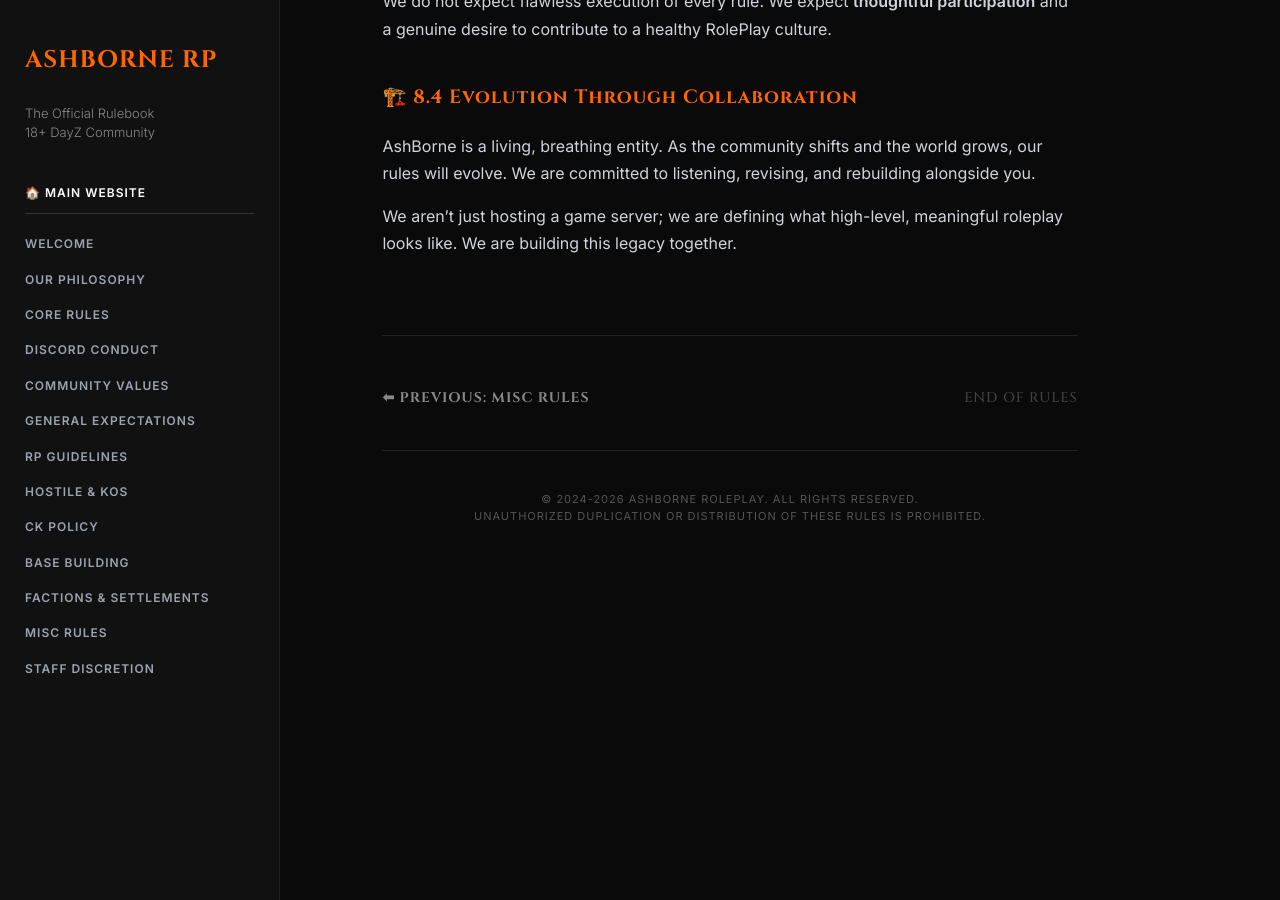
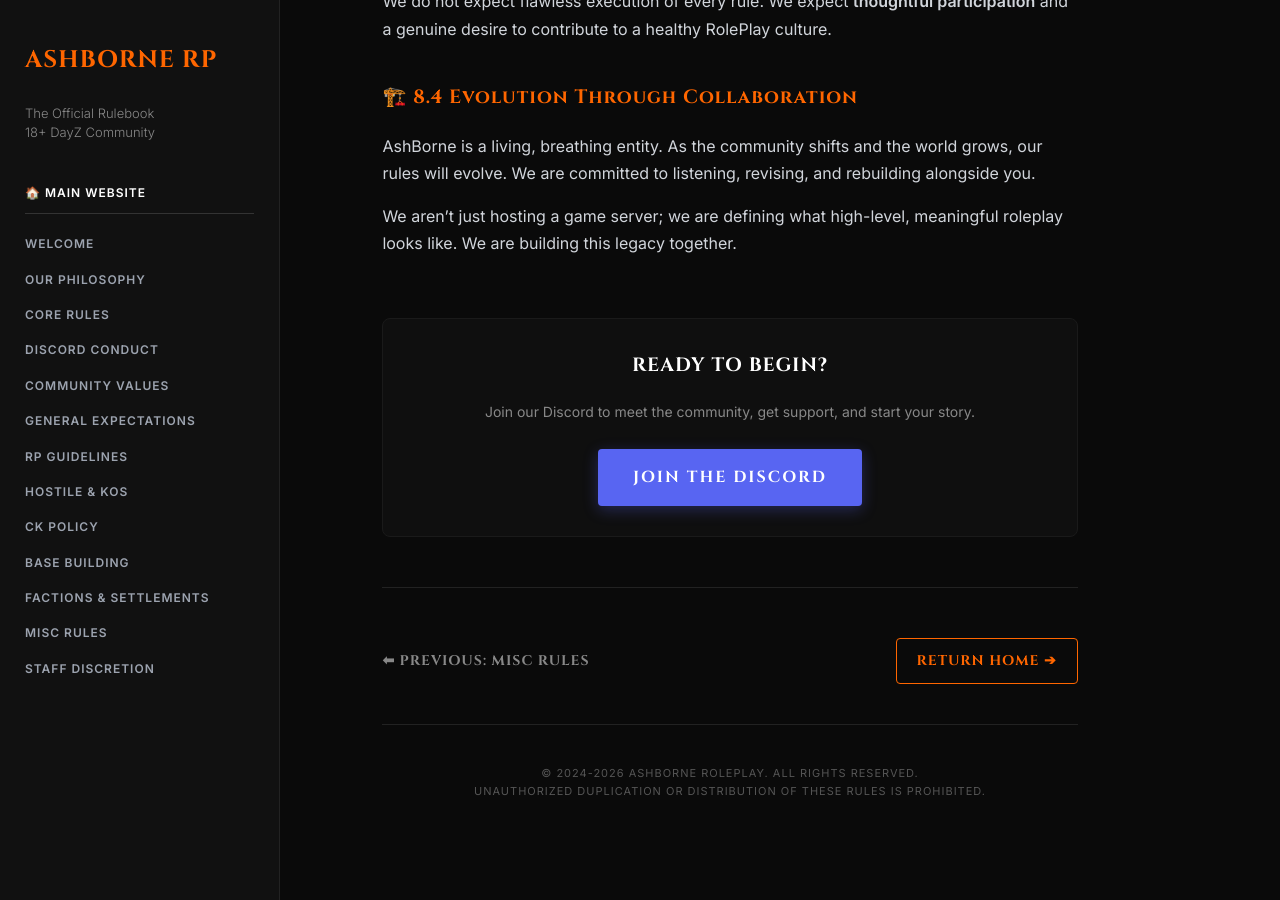
Before and after one commit to AshBorneRP/AshBorne-Rules, a Jekyll site: the page built from staff-discretion.md, in a window 1280 px wide and 900 px high, scrolled down 1365 px. Built offline with Jekyll 4.4.1, drawn with Linux system fonts in a browser that asks for light colours; our own code applies the rules of GitHub Pages for plain Markdown files.

Commit message:
Update staff-discretion.md

```diff
--- a/staff-discretion.md
+++ b/staff-discretion.md
@@ -35,9 +35,31 @@ We do not expect flawless execution of every rule. We expect **thoughtful partic
 AshBorne is a living, breathing entity. As the community shifts and the world grows, our rules will evolve. We are committed to listening, revising, and rebuilding alongside you.
 
 We aren't just hosting a game server; we are defining what high-level, meaningful roleplay looks like. We are building this legacy together.
-<br><br>
+
+<div style="text-align: center; margin: 60px 0 40px 0; padding: 30px; background: #0f0f0f; border: 1px solid #1a1a1a; border-radius: 8px;">
+    <h3 style="margin-top: 0; color: #ffffff;">READY TO BEGIN?</h3>
+    <p style="color: #888; font-size: 14px; margin-bottom: 25px;">Join our Discord to meet the community, get support, and start your story.</p>
+
+    <a href="https://discord.gg/rFTJvZNk59" target="_blank" style="
+        display: inline-block;
+        background: #5865F2;
+        color: #ffffff;
+        padding: 15px 35px;
+        font-family: 'Cinzel', serif;
+        font-size: 16px;
+        font-weight: bold;
+        text-decoration: none;
+        letter-spacing: 2px;
+        border-radius: 4px;
+        transition: 0.3s;
+        box-shadow: 0 4px 15px rgba(88, 101, 242, 0.3);
+    ">
+        JOIN THE DISCORD
+    </a>
+</div>
+
 <hr style="margin-top: 50px; border: 0; border-top: 1px solid #222;">
-<div style="display: flex; justify-content: space-between; font-family: 'Cinzel', serif; font-size: 14px; letter-spacing: 1px; margin-bottom: 40px;">
+<div style="display: flex; justify-content: space-between; align-items: center; font-family: 'Cinzel', serif; font-size: 14px; letter-spacing: 1px; margin-bottom: 40px;">
     <a href="other-rules.html" style="text-decoration: none; color: #888;">⬅ PREVIOUS: MISC RULES</a>
-    <span style="color: #444;">END OF RULES</span>
+    <a href="https://www.ashborne.online" style="text-decoration: none; color: #ff6600; font-weight: bold; border: 1px solid #ff6600; padding: 10px 20px; border-radius: 4px;">RETURN HOME ➔</a>
 </div>
```
